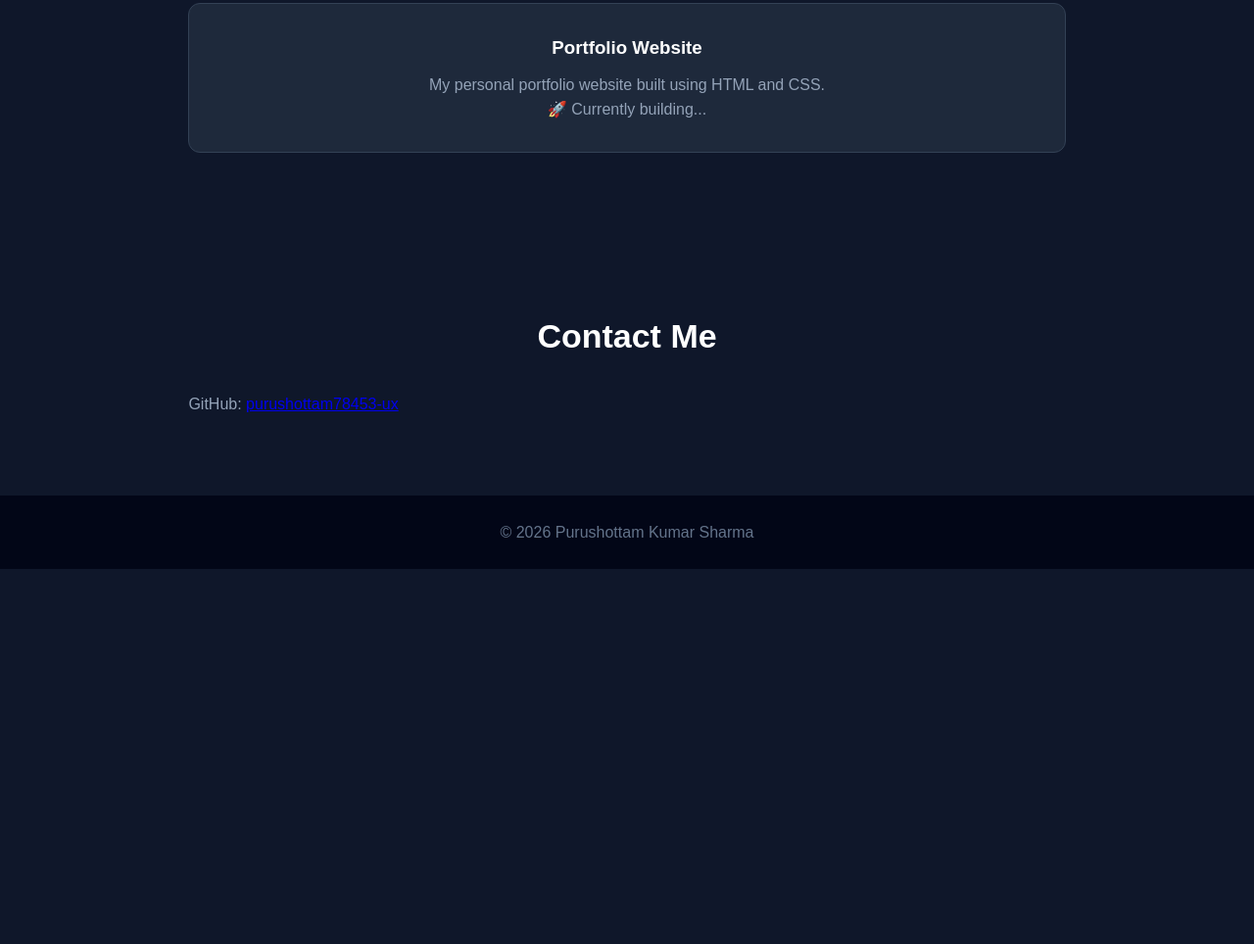
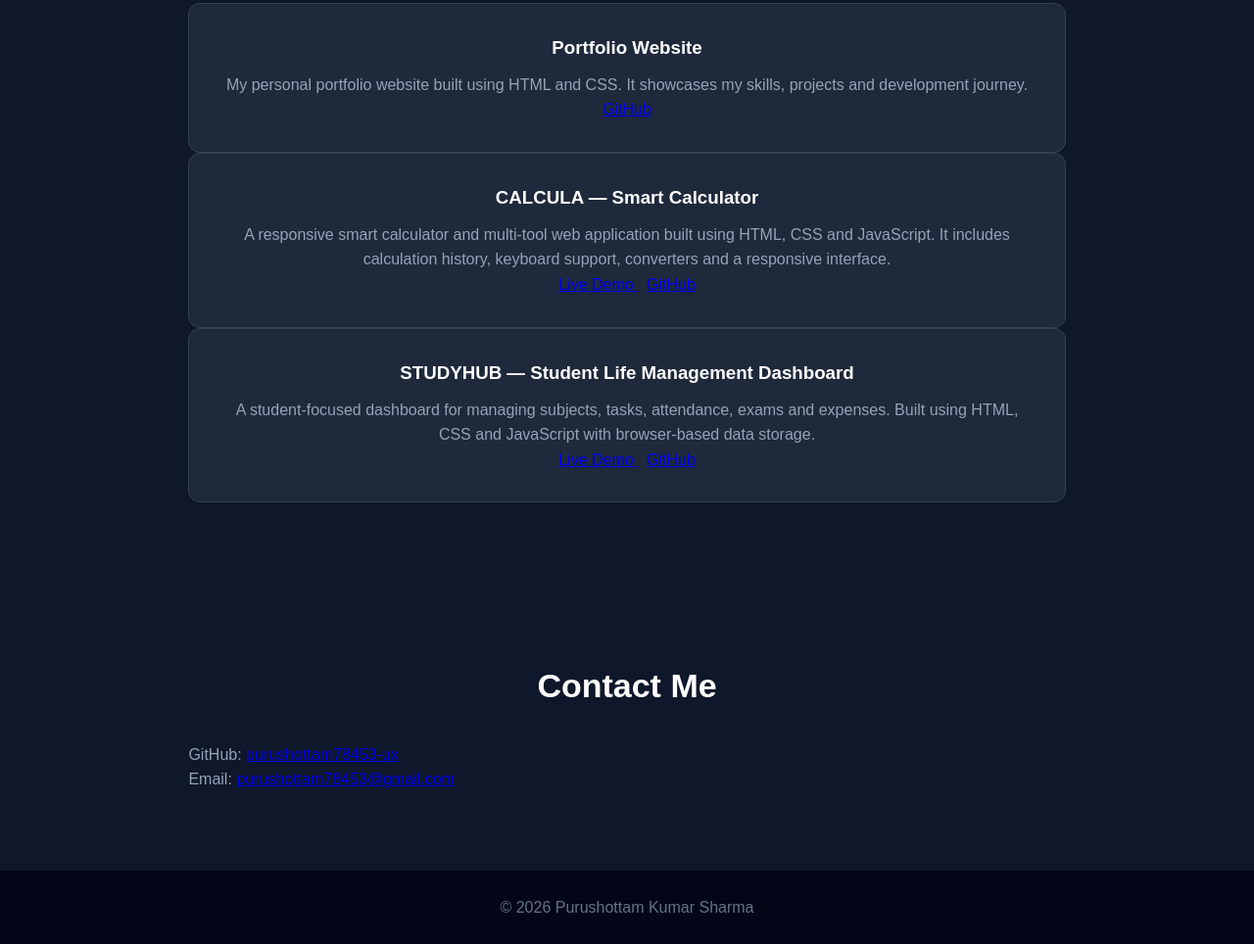
Before and after one commit to purushottam78453-ux/portfolio, a plain HTML site: page index.html in a window 1280 px wide. Shown: the part 1494-2458 px from the top of the page at 98% size. Before the commit the page ends 2075 px from the top, so only its background shows below. Drawn offline with Linux system fonts and the light colour scheme.

Commit message:
feat: add CALCULA and STUDYHUB projects

```diff
--- a/index.html
+++ b/index.html
@@ -80,15 +80,73 @@
 
         <h2>My Projects</h2>
 
+
+        <!-- Portfolio Project -->
         <div class="project">
 
             <h3>Portfolio Website</h3>
 
             <p>
                 My personal portfolio website built using HTML and CSS.
+                It showcases my skills, projects and development journey.
             </p>
 
-            <p>🚀 Currently building...</p>
+            <a href="https://github.com/purushottam78453-ux/portfolio"
+               target="_blank">
+                GitHub
+            </a>
+
+        </div>
+
+
+        <!-- CALCULA Project -->
+        <div class="project">
+
+            <h3>CALCULA — Smart Calculator</h3>
+
+            <p>
+                A responsive smart calculator and multi-tool web application
+                built using HTML, CSS and JavaScript. It includes calculation
+                history, keyboard support, converters and a responsive interface.
+            </p>
+
+            <a href="https://purushottam78453-ux.github.io/calcula-smart-calculator/"
+               target="_blank">
+                Live Demo
+            </a>
+
+            &nbsp;
+
+            <a href="https://github.com/purushottam78453-ux/calcula-smart-calculator"
+               target="_blank">
+                GitHub
+            </a>
+
+        </div>
+
+
+        <!-- STUDYHUB Project -->
+        <div class="project">
+
+            <h3>STUDYHUB — Student Life Management Dashboard</h3>
+
+            <p>
+                A student-focused dashboard for managing subjects, tasks,
+                attendance, exams and expenses. Built using HTML, CSS and
+                JavaScript with browser-based data storage.
+            </p>
+
+            <a href="https://purushottam78453-ux.github.io/studyhub-student-dashboard/"
+               target="_blank">
+                Live Demo
+            </a>
+
+            &nbsp;
+
+            <a href="https://github.com/purushottam78453-ux/studyhub-student-dashboard"
+               target="_blank">
+                GitHub
+            </a>
 
         </div>
 
@@ -107,6 +165,13 @@
             </a>
         </p>
 
+        <p>
+            Email:
+            <a href="mailto:purushottam78453@gmail.com">
+                purushottam78453@gmail.com
+            </a>
+        </p>
+
     </section>
 
 
```
